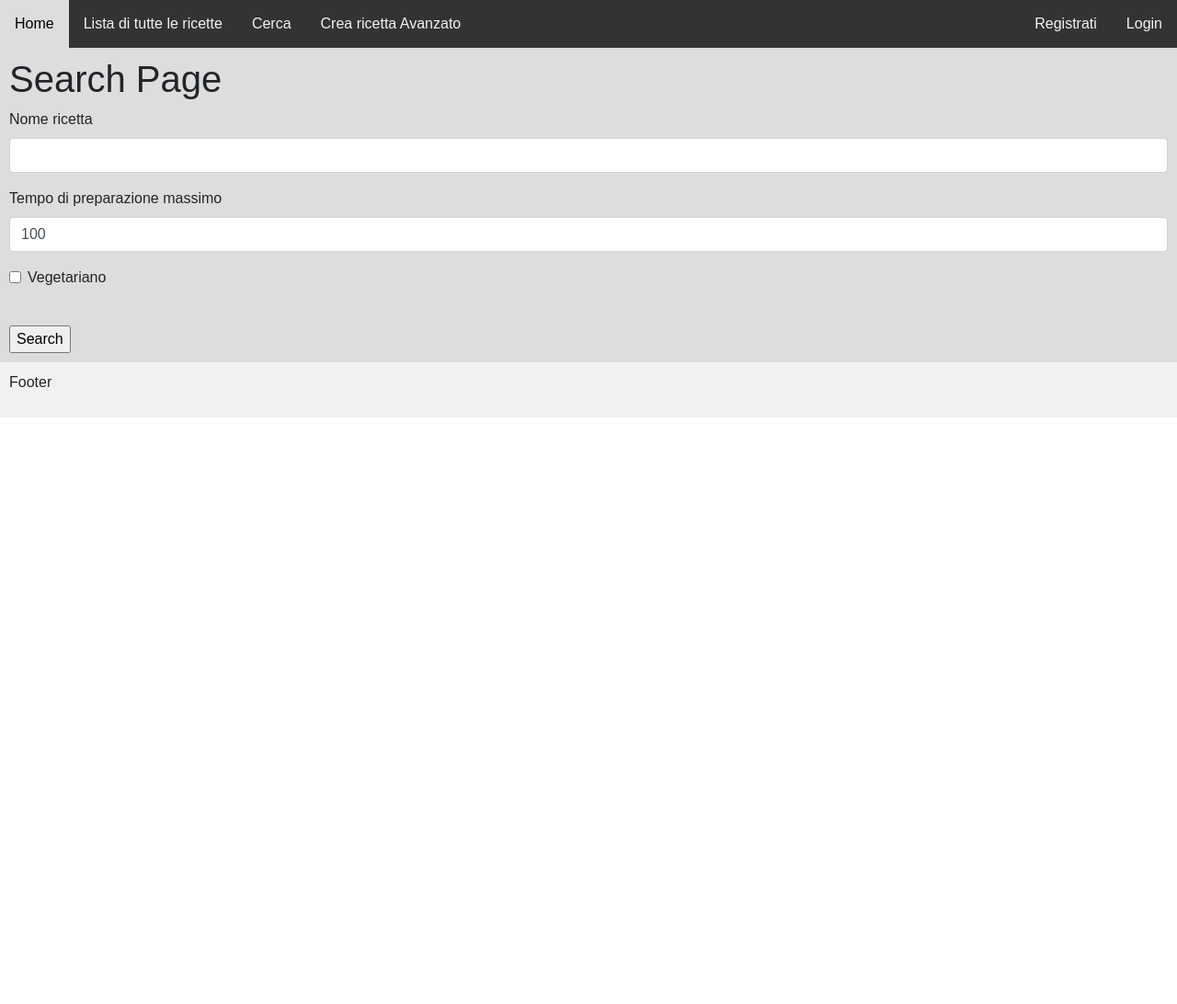
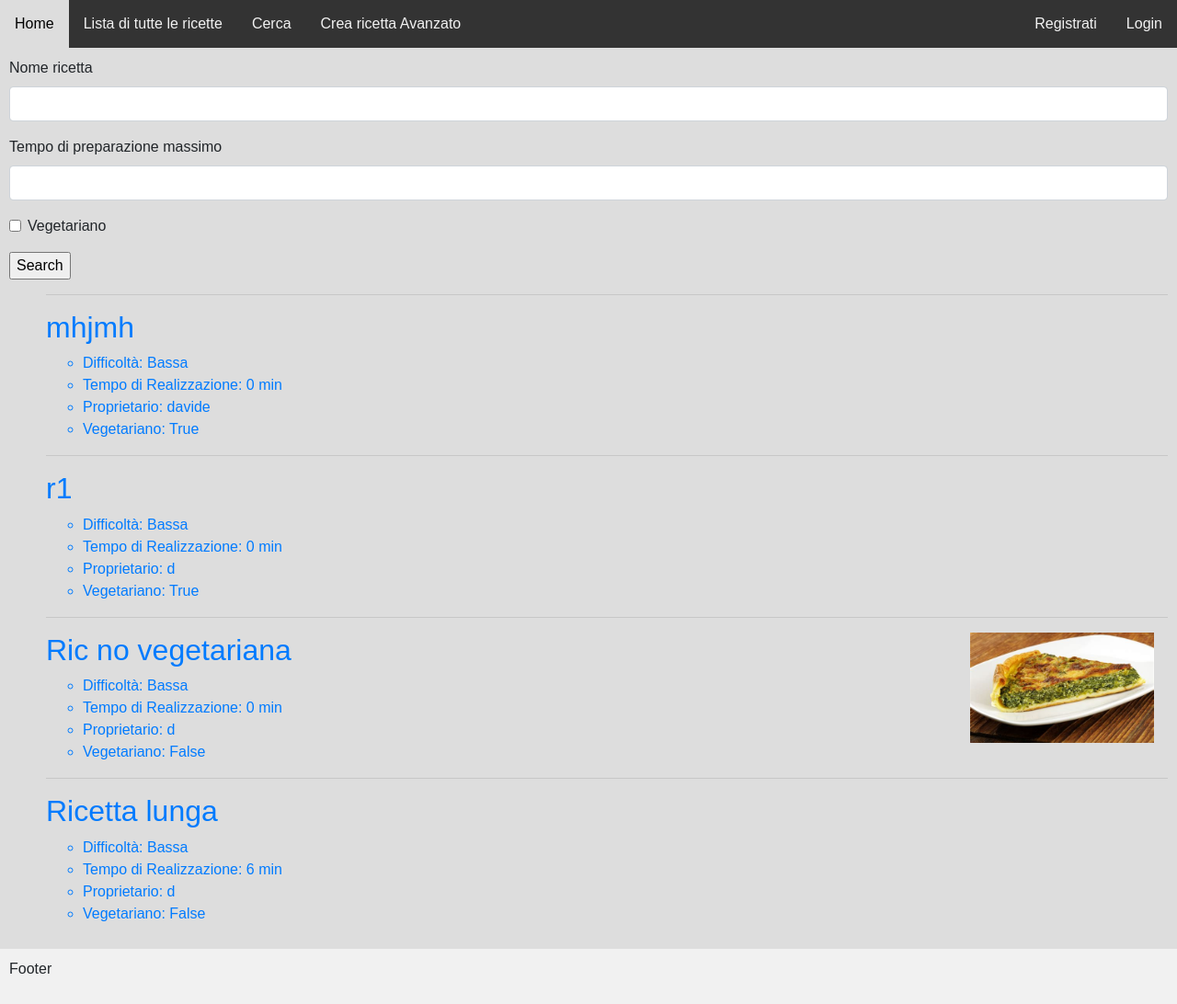
Before and after one commit to DavideSecco/RecipesWebSite, a Django app: page /search/ in a window 1280 px wide. Shown: the whole page at 92% size. Before the commit the page ends 454 px from the top, so only its background shows below. Run offline with Django 4.2, Linux system fonts and the light colour scheme; data comes from the database, SQL or seed files in the repository; both versions use the stored data as it was after the commit; some libraries are stand-ins or nearby versions.

Commit message:
form di ricerca finito, ridotto il codice html delle liste

```diff
--- a/recipes/gestione/forms.py
+++ b/recipes/gestione/forms.py
@@ -9,8 +9,8 @@ from django.forms import BaseFormSet
 
 
 class SearchForm(forms.Form):
-    search_string = forms.CharField(label="Nome ricetta", max_length=100, required=False) #min_lenght=3,
-    meno_tempo_di_preparazione = forms.CharField(label="Tempo di preparazione massimo", required=False)
+    nome = forms.CharField(label="Nome ricetta", max_length=100, required=False) #min_lenght=3,
+    t_prep = forms.IntegerField(label="Tempo di preparazione massimo", required=False)
     is_vegetarian = forms.BooleanField(label = "Vegetariano", required=False)
 
 
--- a/recipes/gestione/templates/gestione/search_page.html
+++ b/recipes/gestione/templates/gestione/search_advanced.html
@@ -1,14 +1,13 @@
-{% extends "base.html" %}
+{% extends "lista_ricette.html" %}
 
 {% block title %} Search Page Form {% endblock %}
 
 {% load crispy_forms_tags %}
 
-{% block content %}
-    <h1>Search Page</h1>
+<h1>Search Page</h1>
 
+{% block ricerca %}
     <form action="{% url 'search' %}" method="POST">{% csrf_token %}
-        {{form|crispy}} <br>
+        {{form|crispy}}
     <input type="submit" value="Search" name='q'> </form>
-
 {% endblock %}
--- a/recipes/gestione/urls.py
+++ b/recipes/gestione/urls.py
@@ -35,7 +35,5 @@ urlpatterns = [
     path("cancella_ricetta/<pk>/", views.DeleteRicettaView.as_view(), name="deletericetta"),
 
     # RICERCA E RISULTATI RICERCA
-    path("search/", search, name="search"),
-    path("searchresults/<str:sstring>/<str:is_vegetarian>/<str:meno_tempo_di_preparazione>/", views.SearchResultsList.as_view(), name="searchresults"),
-    # path("search/", views.search_advanced_view, name="search")
+    path("search/", search_advanced, name="search"),
 ]
--- a/recipes/gestione/views.py
+++ b/recipes/gestione/views.py
@@ -153,45 +153,30 @@ class DeleteRicettaView(DeleteView):
 
 # RICERCA E RISULTATI RICERCA
 # https://www.youtube.com/watch?v=G-Rct7Na0UQ
-def search(request):
-    initial = {
-            'sstring': r'^$',
-            "meno_tempo_di_preparazione" : "100",
-            "is_vegetarian": False
-    }
-    form = SearchForm(initial=initial)
+# https://www.youtube.com/watch?v=vU0VeFN-abU
+def search_advanced(request):
+    form = SearchForm()
+    qs = Ricetta.objects.all()
 
     if request.method == "POST":
-        form = SearchForm(request.POST, initial=initial)
+        form = SearchForm(request.POST)
         if form.is_valid():
-            sstring = form.cleaned_data.get("search_string" or None)
-            print("quasta é la stringa:" + sstring)
-            is_vegetarian = form.cleaned_data.get("is_vegetarian")
-            meno_tempo_di_preparazione = form.cleaned_data.get("meno_tempo_di_preparazione")
-            # return redirect("searchresults", sstring, is_vegetarian, meno_tempo_di_preparazione)
-            return redirect()
+            nome_query          = form.cleaned_data.get("nome" or None)
+            t_prep_query        = form.cleaned_data.get("t_prep")
+            is_vegetarian_query = form.cleaned_data.get("is_vegetarian")
+
+            if nome_query != '' and nome_query is not None:
+                qs = qs.filter(nome__icontains = nome_query)
+
+            if t_prep_query != '' and t_prep_query is not None:
+                qs = qs.filter(tempo_preparazione__lt = t_prep_query)
+
+            if is_vegetarian_query == True:
+                qs = qs.filter(vegetariano = is_vegetarian_query)
 
     context = {
-        "form": form
+        "form" : form,
+        "object_list" : qs
     }
-    return render(request,template_name="gestione/search_page.html",context=context)
 
-
-class SearchResultsList(ListView):
-    model = Ricetta
-    template_name = "lista_ricette.html"
-
-    def get_queryset(self):
-        sstring = self.request.resolver_match.kwargs["sstring"]
-
-        is_vegetarian = self.request.resolver_match.kwargs['is_vegetarian']
-        meno_tempo_di_preparazione = self.request.resolver_match.kwargs["meno_tempo_di_preparazione"]
-
-        if sstring == '':
-            qs = Ricetta.objects.filter(vegetariano=is_vegetarian,
-                                        tempo_preparazione__lt = meno_tempo_di_preparazione)
-        else:
-            qs = Ricetta.objects.filter(nome__icontains=sstring,
-                                        vegetariano=is_vegetarian,
-                                        tempo_preparazione__lt = meno_tempo_di_preparazione)
-        return qs
+    return render (request, "gestione/search_advanced.html", context=context)
--- a/recipes/templates/base.html
+++ b/recipes/templates/base.html
@@ -26,12 +26,9 @@
 </div>
 
 <div class=content>
-  {% block content %}
-
-  {% endblock %}
+  {% block ricerca %} {% endblock %}
+  {% block content %} {% endblock %}
 </div>
-
-
 
 <div class="footer">
   <p>Footer</p>
--- a/recipes/templates/lista_ricette.html
+++ b/recipes/templates/lista_ricette.html
@@ -1,17 +1,22 @@
 {% extends 'base.html' %}
+
+{% block ricerca %}
+
+{% endblock %}
 
 {% block content %}
 
     {% for ricetta in object_list %}
         <ul>
             <articole>
+                <hr>
                 <a href="{% url 'ricetta' ricetta.id %}">
                     {% if ricetta.immagine %}
                         {% load static %}<img src="{% static ricetta.immagine.url %}" width="200" height="120" align=right Hspace="15" Vspace="0" Border="0">
                     {% endif %}
                     <h2> {{ ricetta }} </h2>
                     <ul>
-                        <li> Difficoltà: {{ ricetta.difficoltá }}</li>
+                        <li> Difficoltà: {{ ricetta.get_difficoltá_display }}</li>
                         <li> Tempo di Realizzazione: {{ ricetta.tempo_preparazione }} min </li>
                         <li> Proprietario: {{ ricetta.utente }} </li>
                         <li> Vegetariano: {{ ricetta.vegetariano }} </li>
```
Also changed, not shown: recipes/db.sqlite3.
